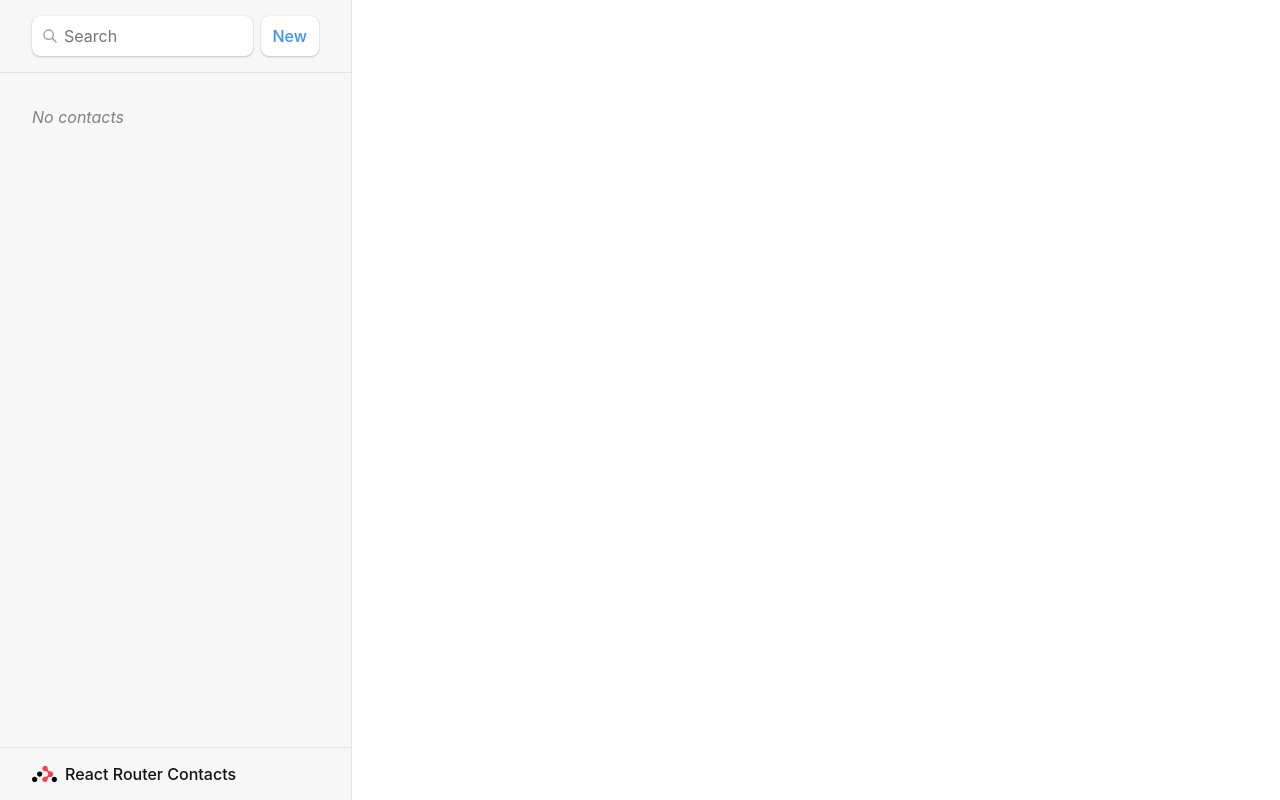
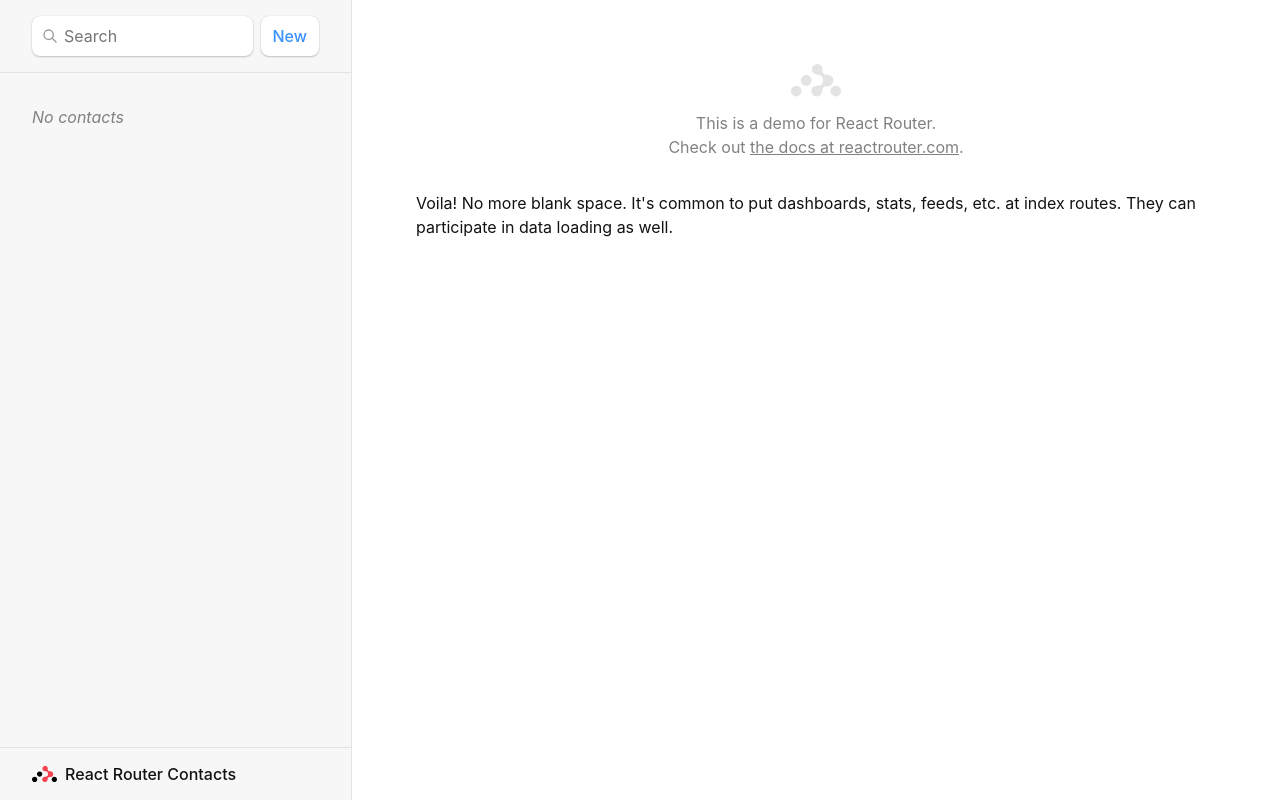
Before and after one commit to raydanb06/react_router_tutorial, a React (Vite) app: page / in a window 1280 px wide. Built offline with nearby package versions, Linux system fonts and the light colour scheme.

Commit message:
finished the index route for the <Outlet>

```diff
--- a/src/main.jsx
+++ b/src/main.jsx
@@ -17,6 +17,7 @@ import EditContact, {
   action as editAction,
 } from './routes/edit';
 import { action as destroyAction } from "./routes/destory";
+import Index from "./routes/index";
 
 const router = createBrowserRouter([
   {
@@ -26,6 +27,7 @@ const router = createBrowserRouter([
     loader: rootLoader,
     action: rootAction,
     children: [
+      { index: true, element: <Index /> },
       {
         path: "contacts/:contactId",
         element: <Contact />,
--- a/src/routes/index.jsx
+++ b/src/routes/index.jsx
@@ -0,0 +1,16 @@
+export default function Index() {
+  return <>
+    <p id="zero-state">
+      This is a demo for React Router.
+      <br />
+      Check out {" "}
+      <a href="https://reactrouter.com">
+        the docs at reactrouter.com
+      </a>
+      .
+    </p>
+    <p>
+    Voila! No more blank space. It&apos;s common to put dashboards, stats, feeds, etc. at index routes. They can participate in data loading as well.
+    </p>
+  </>
+}
```
